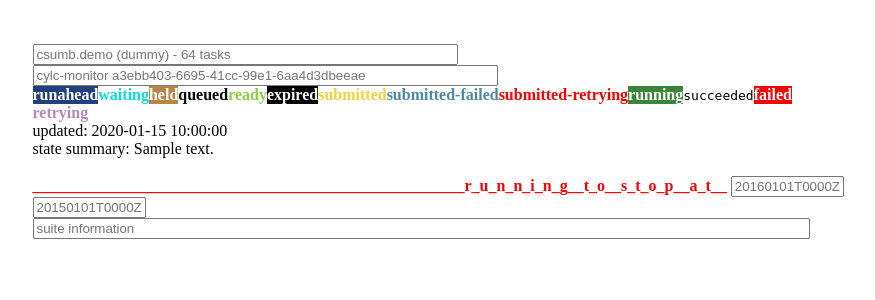
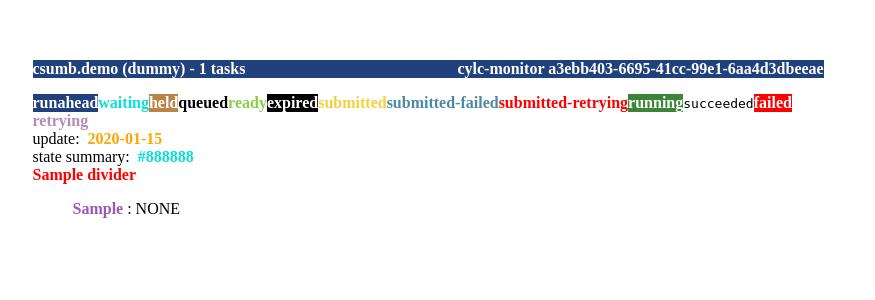
Before and after one commit to CSUMB-CST499-F17/WebBasedMonitoringSystem, a Flask app: template newCode/testproject/templates/monitor.html in a window 1280 px wide. Shown: the top 300 px of the page, without its empty margins (200-1075 px from the left). Run offline with Flask 2, Linux system fonts and the light colour scheme; the template is opened without the code that fills it: most values are stand-ins (such as "Sample title", 1, 10 or a date in 2020); some libraries are stand-ins or nearby versions.

Commit message:
Updated Monitor page
Updated Monitor page

```diff
--- a/newCode/testproject/templates/monitor.html
+++ b/newCode/testproject/templates/monitor.html
@@ -13,34 +13,112 @@
 
             <script type="text/javascript" src="//cdnjs.cloudflare.com/ajax/libs/socket.io/1.3.6/socket.io.min.js"></script>
             <script src="../static/script.js"></script>
-	<script type=text/javascript src="{{url_for('static', filename='jquery.js') }}"></script>
 
     </head>
     <body>
          <br /><br />
         <div id="wrapper">
-            <input type="text" name="suite name" size="50" placeholder="csumb.demo (dummy) - 64 tasks" value="" id="suite_name">
-            <input type="text" name="suite id" size="55" placeholder="cylc-monitor a3ebb403-6695-41cc-99e1-6aa4d3dbeeae" value="">
+<!--             <input id = "runahead" type="text" name="suite name" size="50" placeholder="csumb.demo (dummy) - {{total_tasks}} tasks" value="" id="suite_name">
+            <input id = "runahead" type="text" name="suite id" size="72" placeholder="cylc-monitor a3ebb403-6695-41cc-99e1-6aa4d3dbeeae" value=""> -->
+            <p id = "runahead">csumb.demo (dummy) - {{total_tasks}} tasks&nbsp;&nbsp;&nbsp;&nbsp;&nbsp;&nbsp;&nbsp;&nbsp;&nbsp;&nbsp;&nbsp;&nbsp;&nbsp;&nbsp;&nbsp;&nbsp;&nbsp;&nbsp;&nbsp;&nbsp;&nbsp;&nbsp;&nbsp;&nbsp;&nbsp;&nbsp;&nbsp;&nbsp;&nbsp;&nbsp;&nbsp;&nbsp;&nbsp;&nbsp;&nbsp;&nbsp;&nbsp;&nbsp;&nbsp;&nbsp;&nbsp;&nbsp;&nbsp;&nbsp;&nbsp;&nbsp;&nbsp;&nbsp;&nbsp;&nbsp;&nbsp;&nbsp;&nbsp;cylc-monitor a3ebb403-6695-41cc-99e1-6aa4d3dbeeae </p>
             <div>
                 <p class="padding"><span id="runahead">runahead</span><span id="waiting">waiting</span><span id="held">held</span><span id="queued">queued</span><span id="ready">ready</span><span id="expired">expired</span><span id="submitted">submitted</span><span id="submitted-failed">submitted-failed</span><span id="submitted-retrying">submitted-retrying</span><span id="running">running</span><span id="succeeded">succeeded</span><span id="failed">failed</span><span id="retrying">retrying</span></p>
             </div>
-            <form method="GET">
-                <!-- updated: {{updated}} <input type="text" name="updated" placeholder="2017-09-06T16:57:31-07" value=""> -->
-                updated: {{updated}}
+
+                {% if update %}
+                update:&nbsp; <span id ="time"> {{update}} </span>
+                {% endif %}
 
                 <br />
-                state summary: {{ summary }}
-                <br /><br />
-                <label><span id="divider">______________________________________________________r_u_n_n_i_n_g__t_o__s_t_o_p__a_t__</span></label>
-                <input type="text" name="stop time" class="stop_time" size="11" placeholder="20160101T0000Z" value="">
-                <input type="text" name="time stamp" size="11" placeholder="20150101T0000Z" value="">
-                <input type="text" id="suite_data" size="94" placeholder="suite information" value="">
+                state summary:
+                            {% for state, color in states %}
+                                {%if state == "runahead" %}
+                                    <span id = "runahead" >&nbsp;{{color}}&nbsp;</span>
+                                {% elif state == "waiting" %}
+                                    <span id = "waiting" >&nbsp;{{color}}&nbsp; </span>
+                                {% elif state == "held" %}
+                                    <span id = "held" >&nbsp;{{color}}&nbsp; </span>
+                                {% elif state == "queued" %}
+                                    <span id = "queued" >&nbsp;{{color}}&nbsp; </span>
+                                {% elif state == "ready" %}
+                                    <span id = "ready" >&nbsp;{{color}}&nbsp; </span>
+                                {% elif state == "expired" %}
+                                    <span id = "expired" >&nbsp;{{color}}&nbsp; </span>
+                                {% elif state == "submitted" %}
+                                    <span id = "submitted" >&nbsp;{{color}}&nbsp; </span>
+                                {% elif state == "submitted-failed" %}
+                                    <span id = "submitted-failed" >&nbsp;{{color}}&nbsp; </span>
+                                {% elif state == "submitted-retrying" %}
+                                    <span id = "submitted-retrying" >&nbsp;{{color}}&nbsp; </span>
+                                {% elif state == "running" %}
+                                    <span id = "running" >&nbsp;{{color}}&nbsp; </span>
+                                {% elif state == "failed" %}
+                                    <span id = "failed" >&nbsp;{{color}}&nbsp; </span>
+                                {% elif state == "retrying" %}
+                                    <span id = "retrying" >&nbsp;{{color}}&nbsp; </span>
+                                {%else%}
+                                    <span id = "succeeded">{{color}}</span>
+                                {%endif%}
 
-          </form>
+                            {%endfor%}
 
-<!--             <p>{{ summary }} </p>
-            <p>DATATEST: {{ dat }} </p>
-            <p>MORETEST: {{ moredat }} </p> -->
+                <br />
+                <label><span id="divider">{{divider}}</span></label>
+
+
+<!--                 <ul>
+                    {% for labels, names in label %} -->
+
+
+<!--                             <li id = "123">{{ labels }} : {{names}} </li>
+
+
+                    {% endfor %}
+                </ul> -->
+                    <ul style="list-style: none;">
+                    {% for point_str, val in sorted_task_info_2 %}
+
+                        <li> <span id="stamp">{{ point_str }} </span>:
+
+                        {% for name, info in val.items() %}
+                            {%if info is not none %}
+                            {% if info[0] == "waiting" %}
+                                <span id = "waiting" > &nbsp;{{info[2]}} </span>
+                            {% elif info[0] == "held" %}
+                                <span id = "held" > {{info[2]}} </span>
+                            {% elif info[0] == "queued" %}
+                                <span id = "queued" > &nbsp;{{info[2]}} </span>
+                            {% elif info[0] == "ready" %}
+                                <span id = "ready" > &nbsp;{{info[2]}} </span>
+                            {% elif info[0] == "expired" %}
+                                <span id = "expired" > {{info[2]}} </span>
+                            {% elif info[0] == "submitted" %}
+                                <span id = "submitted" >&nbsp;{{info[2]}} </span>
+                            {% elif info[0] == "submitted-failed" %}
+                                <span id = "submitted-failed" > &nbsp;{{info[2]}} </span>
+                            {% elif info[0] == "submitted-retrying" %}
+                                <span id = "submitted-retrying" > &nbsp;{{info[2]}} </span>
+                            {% elif info[0] == "running" %}
+                                <span id = "running" > {{info[2]}} </span>
+                            {% elif info[0] == "failed" %}
+                                <span id = "failed" > {{info[2]}} </span>
+                                <span> &nbsp;&nbsp; </span>
+                            {% elif info[0] == "retrying" %}
+                                <span id = "retrying" > &nbsp;{{info[2]}} </span>
+                            {% elif info[0] == "succeeded" %}
+                                <span id = "succeeded" > {{info[2]}} </span>
+                            {%elif info[0] == "runahead" %}
+                                <span id = "runahead"> {{info[2]}} </span>
+                            {%else%}
+                                NONE
+                            {% endif %}
+                            {% endif %}
+                        {% endfor %}
+                        </li>
+
+                    {% endfor %}
+                    </ul>
+
         </div>
     </body>
 </html>
```
